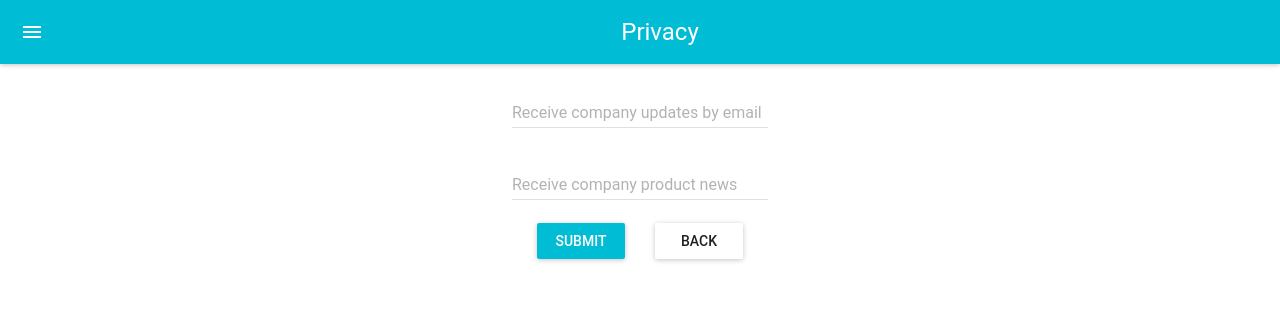
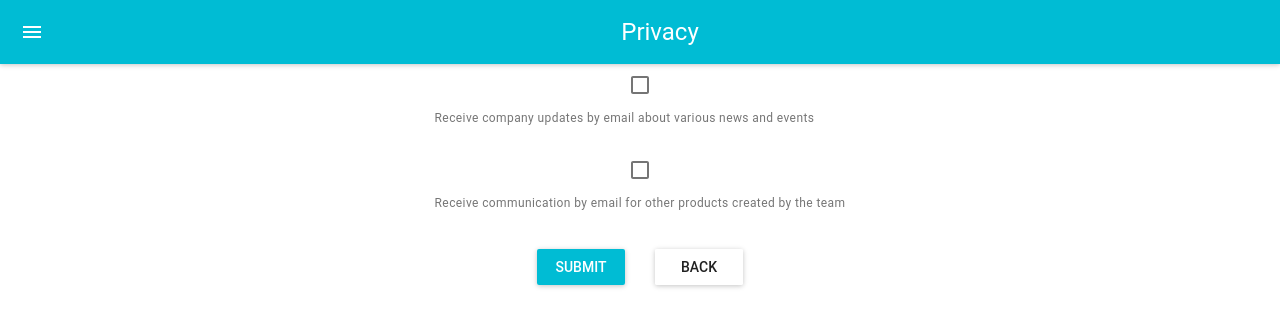
Before and after one commit to mostmojo/react-form, a React (Create React App) app: page / in a window 1280 px wide. Both pictures are taken after typing "Sample", "Sample", "Sample", "Sample" into the empty fields and a click on the button "SUBMIT". Shown: the top 326 px of the page. Built offline with nearby package versions, Linux system fonts and the light colour scheme.

Commit message:
Apply checkboxes to Privacy

```diff
--- a/package.json
+++ b/package.json
@@ -3,6 +3,7 @@
   "version": "0.1.0",
   "private": true,
   "dependencies": {
+    "@material-ui/core": "^4.3.2",
     "material-ui": "^0.20.2",
     "react": "^16.8.6",
     "react-dom": "^16.8.6",
--- a/src/components/Privacy.js
+++ b/src/components/Privacy.js
@@ -1,8 +1,13 @@
 import React, { Component } from 'react';
 import MuiThemeProvider from 'material-ui/styles/MuiThemeProvider';
 import AppBar from 'material-ui/AppBar';
-import TextField from 'material-ui/TextField';
 import RaisedButton from 'material-ui/RaisedButton';
+import FormControlLabel from '@material-ui/core/Checkbox';
+import Checkbox from '@material-ui/core/Checkbox';
+import FormControl from '@material-ui/core/FormControl';
+import FormGroup from '@material-ui/core/FormGroup';
+import FormHelperText from '@material-ui/core/FormHelperText';
+
 
 export class Privacy extends Component {
 	continue = event => {
@@ -16,22 +21,26 @@ export class Privacy extends Component {
 	}
 
 	render() {
-		const { privacyValues, handleChange } = this.props; // this.props.values
 		return (
 			<MuiThemeProvider>
 				<React.Fragment>
 					<AppBar title="Privacy" />
-					<TextField
-					floatingLabelText="Receive company updates by email"
-					onChange={handleChange('updates')}
-					defaultValue={privacyValues.updates}
-					/>
-					<br />
-					<TextField
-					floatingLabelText="Receive company product news"
-					onChange={handleChange('communication')}
-					defaultValue={privacyValues.communication}
-					/>
+					<FormControl component="fieldset">
+						<FormGroup>
+							<FormControlLabel
+								control={ <Checkbox /> }
+								label="Receive company updates by email about various news and events"
+							/>
+							<FormHelperText>Receive company updates by email about various news and events</FormHelperText>
+							<br />
+							<FormControlLabel
+								control={ <Checkbox /> }
+								label="Receive communication by email for other products created by the team"
+							/>
+							<FormHelperText>Receive communication by email for other products created by the team</FormHelperText>
+							<br />
+						</FormGroup>
+					</FormControl>
 					<br />
 					<RaisedButton
 					label="submit"
```
Also changed, not shown: 1 other file (tests, documents, lock files or other folders).
